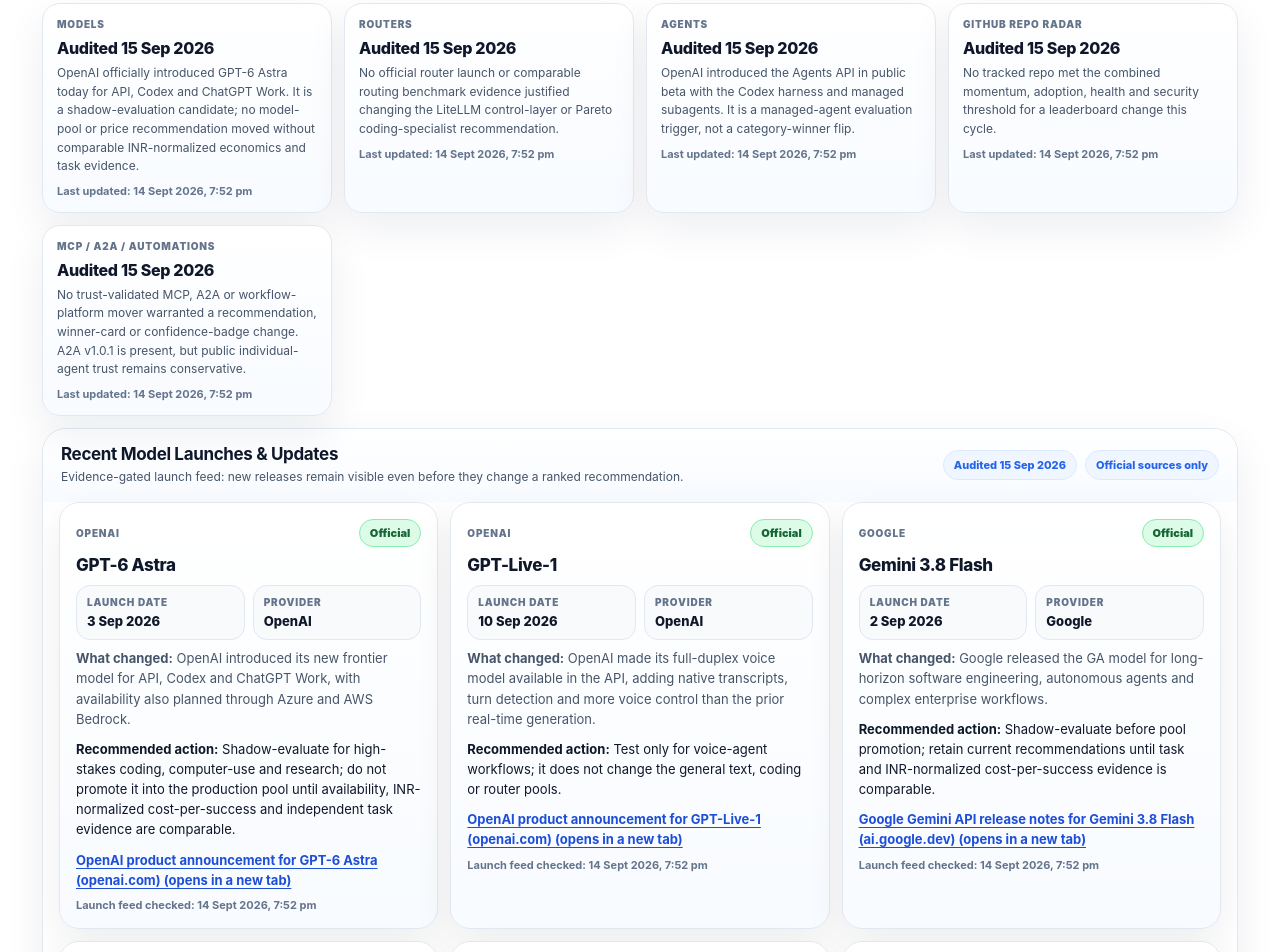
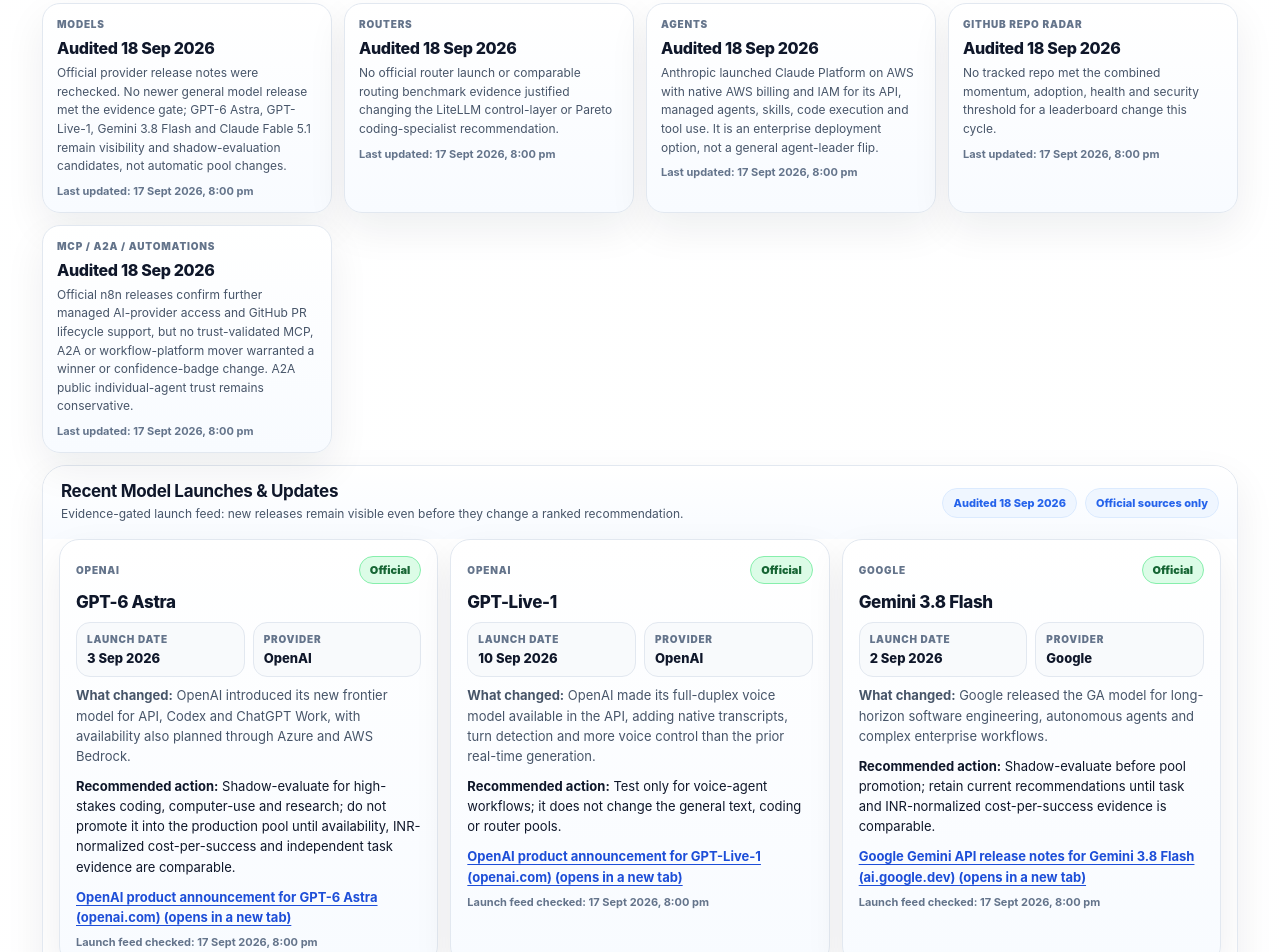
Before and after one commit to aphidsgroup/kawin-ai-setup-guide, a plain HTML site: page index.html in a window 1280 px wide. Shown: the part 3550-4502 px from the top of the page. Drawn offline with Linux system fonts and the light colour scheme.

Commit message:
Refresh agent and automation radar evidence

```diff
--- a/index.html
+++ b/index.html
@@ -972,7 +972,7 @@
           <span>Evidence-gated launch feed: new releases remain visible even before they change a ranked recommendation.</span>
         </div>
         <div class="radar-meta">
-          <span class="mini-badge" id="launchRadarUpdatedBadge">Audited 15 Sep 2026</span>
+          <span class="mini-badge" id="launchRadarUpdatedBadge">Audited 18 Sep 2026</span>
           <span class="mini-badge">Official sources only</span>
         </div>
       </summary>
@@ -1118,7 +1118,7 @@
     const compareModalGrid = document.getElementById('compareModalGrid');
     const returnToTopBtn = document.getElementById('returnToTopBtn');
 
-    const BUILD_TIMESTAMP = '2026-09-15T01:22:16+05:30';
+    const BUILD_TIMESTAMP = '2026-09-18T01:30:30+05:30';
     const selectedCards = new Map();
     let activePreset = 'all';
     let activeTier = 'all';
@@ -1185,11 +1185,11 @@
     ];
 
     const freshnessDefs = [
-      { title: 'Models', value: 'Audited 15 Sep 2026', note: 'OpenAI officially introduced GPT-6 Astra today for API, Codex and ChatGPT Work. It is a shadow-evaluation candidate; no model-pool or price recommendation moved without comparable INR-normalized economics and task evidence.' },
-      { title: 'Routers', value: 'Audited 15 Sep 2026', note: 'No official router launch or comparable routing benchmark evidence justified changing the LiteLLM control-layer or Pareto coding-specialist recommendation.' },
-      { title: 'Agents', value: 'Audited 15 Sep 2026', note: 'OpenAI introduced the Agents API in public beta with the Codex harness and managed subagents. It is a managed-agent evaluation trigger, not a category-winner flip.' },
-      { title: 'GitHub repo radar', value: 'Audited 15 Sep 2026', note: 'No tracked repo met the combined momentum, adoption, health and security threshold for a leaderboard change this cycle.' },
-      { title: 'MCP / A2A / automations', value: 'Audited 15 Sep 2026', note: 'No trust-validated MCP, A2A or workflow-platform mover warranted a recommendation, winner-card or confidence-badge change. A2A v1.0.1 is present, but public individual-agent trust remains conservative.' },
+      { title: 'Models', value: 'Audited 18 Sep 2026', note: 'Official provider release notes were rechecked. No newer general model release met the evidence gate; GPT-6 Astra, GPT-Live-1, Gemini 3.8 Flash and Claude Fable 5.1 remain visibility and shadow-evaluation candidates, not automatic pool changes.' },
+      { title: 'Routers', value: 'Audited 18 Sep 2026', note: 'No official router launch or comparable routing benchmark evidence justified changing the LiteLLM control-layer or Pareto coding-specialist recommendation.' },
+      { title: 'Agents', value: 'Audited 18 Sep 2026', note: 'Anthropic launched Claude Platform on AWS with native AWS billing and IAM for its API, managed agents, skills, code execution and tool use. It is an enterprise deployment option, not a general agent-leader flip.' },
+      { title: 'GitHub repo radar', value: 'Audited 18 Sep 2026', note: 'No tracked repo met the combined momentum, adoption, health and security threshold for a leaderboard change this cycle.' },
+      { title: 'MCP / A2A / automations', value: 'Audited 18 Sep 2026', note: 'Official n8n releases confirm further managed AI-provider access and GitHub PR lifecycle support, but no trust-validated MCP, A2A or workflow-platform mover warranted a winner or confidence-badge change. A2A public individual-agent trust remains conservative.' },
     ];
 
     const repoWinnerDefs = [
@@ -1306,7 +1306,7 @@
       { title: 'Open agent leader', value: 'Hermes Agent', note: 'Persistent memory, skills, scheduling and subagents still make it the strongest open general agent in this review after the 21 Aug 2026 audit.' },
       { title: 'Managed agent leader', value: 'Manus', note: 'No stronger managed general digital worker signal displaced it in this cycle, so the leader stays unchanged.' },
       { title: 'Coding frontier watch', value: 'Claude Code / Codex / Muse Code', note: 'Codex repo momentum stayed strong above 107k stars, but the category is still benchmark-sensitive enough that the practical winner depends on harness and workflow.' },
-      { title: 'Managed-agent challenger', value: 'OpenAI Agents API (public beta)', note: 'The Codex-harness API adds managed environments, context compaction and parallel subagents. Evaluate it for managed agent workloads; beta status and absent independent reliability evidence prevent a category-winner flip.' },
+      { title: 'Managed-agent challenger', value: 'OpenAI Agents API + Claude Platform on AWS', note: 'OpenAI remains a beta Codex-harness evaluation path. As of 18 Sep, Anthropic also offers its API, managed agents, skills, code execution and tool use through AWS-native endpoints with AWS IAM and billing. Both expand managed deployment choices; neither has enough comparable task-success evidence to flip the managed-worker leader.' },
       { title: 'Takeover confidence', value: 'Medium confidence only after aligned signals', note: 'Require releases, benchmarks, adoption, reliability and cost/runtime evidence before calling an overtake.' },
       { title: 'Price display rule', value: 'INR only', note: 'Any existing or future price shown anywhere on this page should remain in Indian rupees only.' },
     ];
@@ -1338,7 +1338,7 @@
     const workflowChangeDefs = [
       { category: 'MCP standards', repo: 'MCP 2026-07-28 + PulseMCP', shift: 'The official 2026-07-28 specification is stable; PulseMCP currently surfaces Edgar Tools, DuckDuckGo Search and GitMCP as high-traffic discovery movers', score: '94/100', confidence: 'Official', note: 'Treat the stable spec as a compatibility baseline. Use PulseMCP only to discover movers, then validate publisher, permissions and provenance in the Official Registry, Docker or MCPpedia before promotion.', metrics: [['stable spec', '28 Jul'], ['directory', '22k+'], ['gate', 'Official first']], audit: ['The July specification is stable, not a draft, so client/server compatibility deserves more weight.', 'PulseMCP traffic is useful discovery evidence but does not establish safety or publisher trust.', 'No directory mover is promoted to a universal winner without a separate trust check.'] },
       { category: 'A2A watch', repo: 'a2aproject/A2A + official Python SDK', shift: 'A2A core remains on v1.0.1, while the official Python SDK reached v1.1.3 on 18 Aug; implementation momentum improved without proving broad task reliability', score: '85/100', confidence: 'Watchlist', note: 'Use official SDKs and the protocol TCK/Agent Cards first. The release cadence is a positive implementation signal, not enough evidence for a broad public-agent trust upgrade.', metrics: [['core', 'v1.0.1'], ['Python SDK', 'v1.1.3'], ['gate', 'TCK + identity']], audit: ['Official SDK maintenance is stronger evidence than stars or a sparse registry listing.', 'The core protocol still needs concrete compatibility and task-success evidence per deployment.', 'Leave the confidence badge at Watchlist until those signals become independently visible.'] },
-      { category: 'Automation templates', repo: 'n8n official library + verified creators', shift: 'n8n remains the clone-first technical leader; current security and production-reliability guidance reinforces cloning only official or verified flows with explicit credentials and retries', score: '92/100', confidence: 'Official', note: 'n8n remains the first workflow library to check because official library depth and verified-creator review align with current security and reliability guidance.', metrics: [['latest guide', '8 Sep'], ['gate', 'Verified creator'], ['posture', 'Official']], audit: ['Official and verified templates still outrank random marketplace packs.', 'Current security and reliability guidance makes credential and retry review a first-class clone gate.', 'No rival produced enough evidence this cycle to displace n8n in the technical workflow lane.'] },
+      { category: 'Automation templates', repo: 'n8n official library + verified creators', shift: 'n8n remains the clone-first technical leader; its official changelog now confirms cloud-managed access to supported AI models and tool services without separate provider accounts, alongside a native GitHub PR lifecycle node', score: '92/100', confidence: 'Official', note: 'These official platform capabilities strengthen n8n for governed AI and engineering workflows, but do not replace the clone gate: start with official or verified flows, then review credentials, approvals and retries before adaptation.', metrics: [['official check', '18 Sep'], ['gate', 'Verified creator'], ['posture', 'Official']], audit: ['Official and verified templates still outrank random marketplace packs.', 'Managed provider access and native PR lifecycle support make n8n more useful for teams, not automatically safer for unreviewed flows.', 'No rival produced enough evidence this cycle to displace n8n in the technical workflow lane.'] },
       { category: 'Self-hosted MCP workflows', repo: 'Activepieces strict network mode', shift: 'September adds opt-in strict network controls for self-hosted agent/MCP workflows, including a trusted-service allow-list; default enforcement is planned later', score: '88/100', confidence: 'Official', note: 'This materially improves Activepieces as a governed self-hosted workflow candidate. Enable strict mode deliberately, allow-list only required internal services and still audit every cloned flow’s credentials and write actions.', metrics: [['release', 'Sep'], ['mode', 'opt-in strict'], ['gate', 'SSRF allow-list']], audit: ['The source is the vendor’s official changelog, not marketplace popularity.', 'Strict network mode reduces exposure but does not make unreviewed templates safe.', 'n8n remains the technical clone-first leader; this is a stronger self-hosted governance watch signal, not a leader flip.'] },
       { category: 'Universal connectors', repo: 'Composio Connect / Pipedream / Zapier MCP', shift: 'Composio remained the strongest app-breadth connector while Pipedream and Zapier stayed relevant as trusted alternatives', score: '90/100', confidence: 'Verified', note: 'These platforms still reduce schema sprawl, but OAuth scope review remains the mandatory promotion gate.', metrics: [['Composio stars', '29.8k'], ['gate', 'OAuth + scope']], audit: ['Connector breadth improved without changing the core trust rule.', 'Composio kept the lead because repo activity stayed current.', 'Alternatives remain strong enough that this is a winner strip, not a monopoly.'] },
     ];
@@ -2105,7 +2105,7 @@
         id: 'repo-discovery-sites',
         title: '41. Best GitHub Repository Discovery Sites Today',
         description: 'There is no trustworthy universal 5-star rating for GitHub repositories. Better discovery combines momentum, adoption, project health and security.',
-        updated: 'Updated 21 Aug 2026',
+        updated: 'Updated 18 Sep 2026',
         cardFields: ['My rank', 'Platform', 'Best at', 'Trend power', 'Analytics depth', 'Health / security value', 'Overall usefulness'],
         rows: [
           ['1', 'Trendshift', 'Finding repositories while they are starting to explode', 'Excellent', 'Strong', 'Moderate', '9.5/10'],
@@ -2128,7 +2128,7 @@
         id: 'repo-source-by-segment',
         title: '42. Best Sources by Software Segment',
         description: 'Different software segments need different repo-discovery stacks. The best source for AI agents is not the same as the best source for cloud-native infra or web UI libraries.',
-        updated: 'Updated 21 Aug 2026',
+        updated: 'Updated 18 Sep 2026',
         cardFields: ['Segment', 'Best discovery source', 'Second source', 'Third source', 'Validation gate'],
         rows: [
           ['AI agents', 'Trendshift', 'GitHub Topics', 'OSS Insight', 'GitHub activity + security review'],
@@ -2149,7 +2149,7 @@
         id: 'repo-quality-score',
         title: '43. Repository Quality Score /100',
         description: 'The page should not trust stars alone. Repositories deserve a weighted score that blends momentum, adoption, health and trust.',
-        updated: 'Updated 21 Aug 2026',
+        updated: 'Updated 18 Sep 2026',
         cardFields: ['Signal', 'Weight', 'Why it matters'],
         rows: [
           ['Recent star momentum', '15', 'Measures what is becoming important now rather than what was historically popular'],
@@ -2178,7 +2178,7 @@
         id: 'repo-stars-warning',
         title: '44. Why Stars Alone Fail',
         description: 'A repository with huge historic stars can still be a worse choice than a smaller project with stronger growth, healthier maintenance and better security.',
-        updated: 'Updated 21 Aug 2026',
+        updated: 'Updated 18 Sep 2026',
         cardFields: ['Repository profile', 'Stars', 'Momentum', 'Maintenance health', 'Security / trust', 'Practical reading'],
         rows: [
           ['Legacy popular but slowing', '100K', 'About +100 per month', 'Few contributors, stale releases, large unresolved issue pile', 'Weak security posture', 'Do not assume this is the better deployment choice'],
@@ -2195,7 +2195,7 @@
         id: 'repo-radar-workflow',
         title: '45. GitHub Repo Radar Workflow',
         description: 'The useful workflow is to discover what is rising, confirm momentum, compare alternatives, validate health, then check security before installing anything.',
-        updated: 'Updated 21 Aug 2026',
+        updated: 'Updated 18 Sep 2026',
         cardFields: ['Step', 'What to do', 'Best source stack', 'Decision output'],
         rows: [
           ['1', 'Discover what is rising', 'Trendshift', 'Initial candidate list'],
@@ -2213,7 +2213,7 @@
         id: 'repo-radar-leaderboard',
         title: '46. GitHub Repo Radar Leaderboard Logic',
         description: 'This leaderboard should keep changing when trend, adoption, health or security signals shift. It should never be frozen to total stars or one-time hype.',
-        updated: 'Updated 21 Aug 2026',
+        updated: 'Updated 18 Sep 2026',
         cardFields: ['Category', 'Leaderboard should watch', 'Primary source stack', 'When leader should change', 'Security gate', 'Current score'],
         rows: [
           ['AI agents', 'Rising open agent repos and tools', 'Trendshift + GitHub Topics + OSS Insight', 'When 7-day momentum, contributor growth and health beat the current leader', 'OpenSSF + manual audit', '91/100'],
@@ -2233,7 +2233,7 @@
         id: 'mcp-vs-a2a-automation',
         title: '47. MCP vs A2A vs Automation',
         description: 'These are complementary layers, not substitutes. MCP gives capabilities, A2A gives inter-agent collaboration, and automation platforms run repeatable workflows.',
-        updated: 'Updated 21 Aug 2026',
+        updated: 'Updated 18 Sep 2026',
         cardFields: ['Technology', 'Connection', 'What it is for', 'Best example', 'Decision rule'],
         rows: [
           ['MCP', 'Agent ↔ tool/data', 'Gives an agent capabilities', 'GitHub, Gmail, PostgreSQL, browser, CRM', 'Use MCP when an agent needs tools or data access'],
@@ -2251,7 +2251,7 @@
         id: 'mcp-discovery-ranking',
         title: '48. Best Places to Discover MCP Servers',
         description: 'MCP is large enough that popularity alone is no longer safe. The best stack combines trending discovery, broad search, security scoring and official verification.',
-        updated: 'Updated 21 Aug 2026',
+        updated: 'Updated 18 Sep 2026',
         cardFields: ['Rank', 'Source', 'Signal', 'Security signal', 'Best use', 'Current score'],
         rows: [
           ['1', 'Glama', '65K+ broad registry search', 'Strong quality/safety scoring', 'Best broad searchable MCP registry', '97/100'],
@@ -2273,7 +2273,7 @@
         id: 'mcp-work-category-map',
         title: '49. Best MCP Source by Work Category',
         description: 'Different MCP categories need different discovery sources. Browser, payments, security and enterprise SaaS should not be sourced the same way.',
-        updated: 'Updated 21 Aug 2026',
+        updated: 'Updated 18 Sep 2026',
         cardFields: ['Work category', 'Best first source', 'Alternative', 'Preferred rule', 'Current score'],
         rows: [
           ['GitHub / coding / dev tools', 'Docker MCP', 'Official Registry', 'Official publisher first', '92/100'],
@@ -2291,7 +2291,7 @@
         id: 'universal-mcp-platforms',
         title: '50. Universal MCP Platforms',
         description: 'Universal connectors are becoming more important because they expose thousands of applications without forcing the model to load dozens of separate single-purpose servers.',
-        updated: 'Updated 21 Aug 2026',
+        updated: 'Updated 18 Sep 2026',
         cardFields: ['Rank', 'Platform', 'Apps / tools', 'Free availability', 'Best use', 'Current score'],
         rows: [
           ['1', 'Composio Connect', '1,000+ apps', '20K tool calls/month free', 'Best agent-native dynamic application actions', '94/100'],
@@ -2309,7 +2309,7 @@
         id: 'mcp-scoring',
         title: '51. How to Rank an MCP',
         description: 'MCP discovery should be stricter than GitHub-star browsing because vulnerable or hijackable servers can create real security and data-exfiltration risks.',
-        updated: 'Updated 21 Aug 2026',
+        updated: 'Updated 18 Sep 2026',
         cardFields: ['Signal', 'Weight', 'Why it matters'],
         rows: [
           ['Official/verified publisher', '15%', 'Publisher authenticity matters before granting tool access'],
@@ -2333,7 +2333,7 @@
         id: 'a2a-discovery-stack',
         title: '52. Best Places to Discover A2A Agents',
         description: 'A2A discovery is still early. The best approach is to start from official protocol sources and treat public registries as discovery aids rather than mature leaderboards.',
-        updated: 'Updated 21 Aug 2026',
+        updated: 'Updated 18 Sep 2026',
         cardFields: ['Rank', 'Source', 'What it contains', 'Trending signal', 'Best use', 'Current score'],
         rows: [
           ['1', 'Official A2A Project GitHub', 'Protocol, SDKs, TCK, Inspector, samples', 'GitHub activity', 'Source of truth', '92/100'],
@@ -2351,7 +2351,7 @@
         id: 'a2a-scoring',
         title: '53. How to Rank an A2A Agent',
         description: 'Because A2A reviews are still sparse, stars and reviews should be secondary. The strongest long-term metric is cost per successful delegated job.',
-        updated: 'Updated 21 Aug 2026',
+        updated: 'Updated 18 Sep 2026',
         cardFields: ['Signal', 'Weight', 'Why it matters'],
         rows: [
           ['Task success rate', '25%', 'Actual delegated completion matters more than marketing claims'],
@@ -2372,7 +2372,7 @@
         id: 'automation-platform-comparison',
         title: '54. Automation Platform Comparison',
         description: 'Automation discovery is different again: here official template ecosystems and creator verification matter more than random marketplace bundles.',
-        updated: 'Updated 21 Aug 2026',
+        updated: 'Updated 18 Sep 2026',
         cardFields: ['Platform', 'Type', 'Free', 'Open-source status', 'Best ecosystem signal', 'Best for'],
         rows: [
           ['n8n', 'Visual automation + AI', 'Self-host free', 'Fair-code / source-available, not truly OSS', '11K+ workflow templates', 'Powerful AI and business workflows'],
@@ -2395,7 +2395,7 @@
         id: 'workflow-template-sources',
         title: '55. Best Workflow Libraries and Template Sources',
         description: 'For workflow discovery, official libraries are usually the strongest source because they combine search, maintained examples and increasingly better trust signals.',
-        updated: 'Updated 21 Aug 2026',
+        updated: 'Updated 18 Sep 2026',
         cardFields: ['Workflow source', 'Best current signal', 'Why it wins', 'Current score'],
         rows: [
           ['n8n Workflow Library', '11,013 official/community workflows', 'Best starting point for technical AI/business workflow discovery', '95/100'],
@@ -2416,7 +2416,7 @@
         id: 'automation-platform-segment-map',
         title: '56. Best Automation Platform by Segment',
         description: 'The best automation platform depends on whether the goal is SaaS simplicity, visual branching, self-hosting, orchestration, developer APIs, IoT or web-data work.',
-        updated: 'Updated 21 Aug 2026',
+        updated: 'Updated 18 Sep 2026',
         cardFields: ['Segment', 'Winner', 'Alternative', 'Why'],
         rows: [
           ['Easiest no-code automation', 'Zapier', 'Make', 'Massive integration ecosystem and low learning curve'],
@@ -2437,7 +2437,7 @@
         id: 'weekly-monitoring-stack',
         title: '57. Weekly Monitoring Stack for MCP, A2A and Automation',
         description: 'These ecosystems move quickly enough that the page should keep tracking weekly movers, trusted template sources and new connector/registry shifts instead of staying frozen.',
-        updated: 'Updated 21 Aug 2026',
+        updated: 'Updated 18 Sep 2026',
         cardFields: ['Need', 'Best weekly source', 'How to use it', 'Change rule'],
         rows: [
           ['Trending MCPs', 'PulseMCP', 'Scan weekly leaders and new movers first', 'Promote only after MCPpedia + Official Registry / Docker checks'],
```
